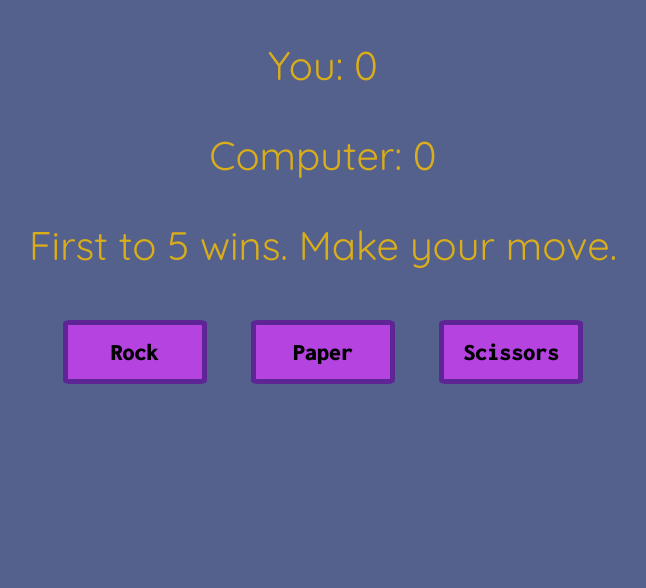
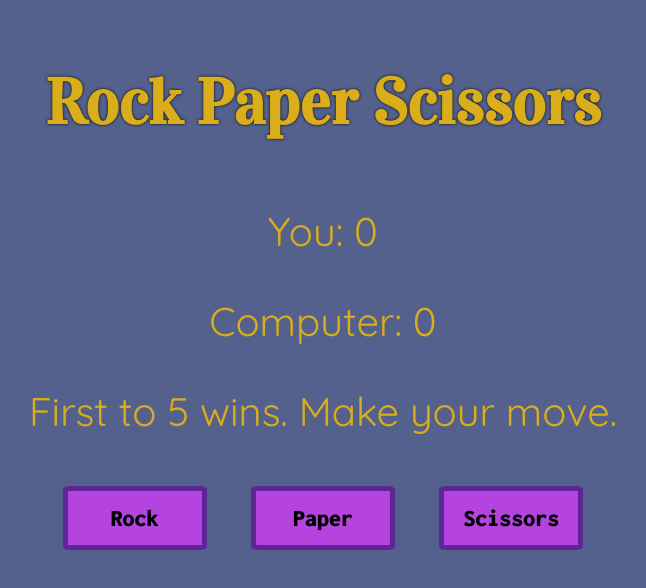
Before and after one commit to m-cal/rock-paper-scissors, a plain HTML site: page index.html in a window 1280 px wide. Shown: the whole page, without its empty margins (317-963 px from the left). Drawn offline with Linux system fonts and the light colour scheme.

Commit message:
Fancify h1

```diff
--- a/index.html
+++ b/index.html
@@ -7,10 +7,11 @@
   <title>Rock Paper Scissors</title>
   <link rel="preconnect" href="https://fonts.googleapis.com">
   <link rel="preconnect" href="https://fonts.gstatic.com" crossorigin>
-  <link href="https://fonts.googleapis.com/css2?family=Inconsolata:wght@400;900&family=Quicksand&family=Roboto:ital,wght@0,400;1,300&display=swap" rel="stylesheet">
+  <link href="https://fonts.googleapis.com/css2?family=Inconsolata:wght@400;900&family=Quicksand&family=Roboto:ital,wght@0,400;1,300&display=swap&family=Vidaloka&display=swap" rel="stylesheet">
   <link rel="stylesheet" href="./style.css">
 </head>
 <body>
+  <h1>Rock Paper Scissors</h1>
   <div class="results"></div>
   <div class="buttons-div">
     <button class="rock-button" >Rock</button>
--- a/style.css
+++ b/style.css
@@ -42,3 +42,13 @@ button:active {
   box-shadow: 0 5px #262626;
   transform: translateY(4px);
 }
+
+h1 {
+  margin-top: 4rem;
+  margin-bottom: 4rem;
+  color: #DAAD1B;
+  font-weight: 900;
+  font-size: 4rem;
+  font-family: 'Vidaloka', serif;
+  text-shadow: 0 0 3px black;
+}
```
